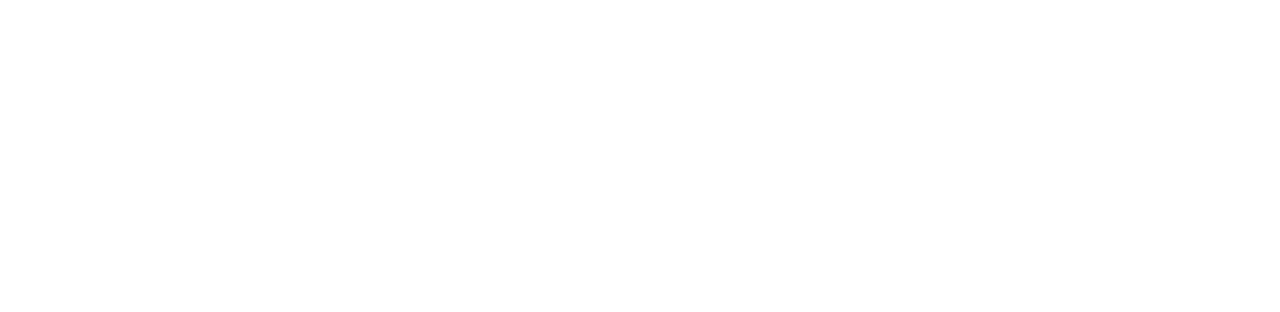
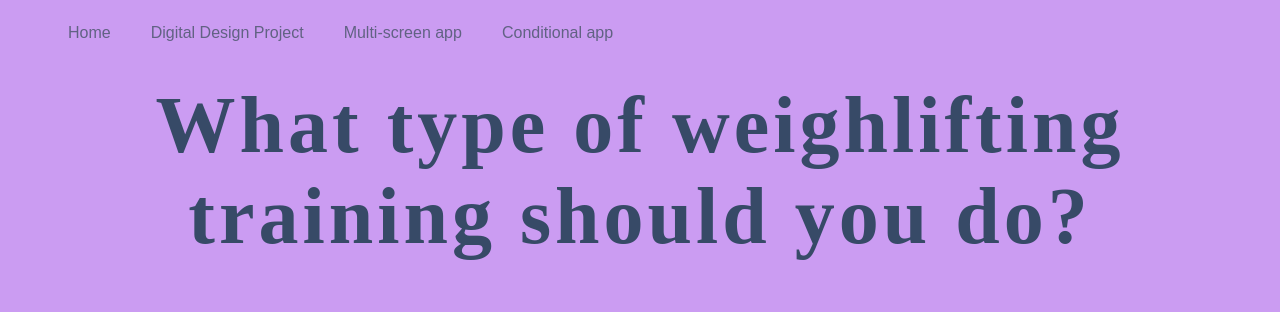
Before and after one commit to maxkval/conditionalapp, a plain HTML site: page index.html in a window 1280 px wide. Shown: the top 312 px of the page. Drawn offline with Linux system fonts and the light colour scheme; grey boxes are pictures that could not be loaded.

Commit message:
Update index.html

```diff
--- a/index.html
+++ b/index.html
@@ -1,9 +1,18 @@
 <html>
-
-
-
-
-
-
-
+  <head rel = "https://images.vexels.com/media/users/3/224226/isolated/lists/12aa6da3403a8773c0a1b27dd6a32c86-minimalistic-house-logo.png">
+         <link rel="stylesheet" href="style.css">
+    <title> Max Valencia's digital design project </title>
+  </head>
+  <body>
+    <ul>
+      <li><a href = "https://wvcs.github.io/website-maxkval/"> Home </a> </li>
+      <li><a href = "https://www.w3schools.com/"> Digital Design Project </a> </li>
+      <li><a href = "https://apstudents.collegeboard.org/"> Multi-screen app </a> </li>
+      <li><a href = "https://drive.google.com/"> Conditional app </a> </li>
+    </ul>
+    <br>
+    <center>
+    <h1> What type of weighlifting training should you do? </h1>
+    <iframe width="392" height="620" style="border: 0px;" src="https://studio.code.org/projects/applab/KgGbdmBeNXzZlsTmRsLYNWWjErap3LWeYdgCmTBrhIx/embed?nosource"></iframe>
+  </center>
 </html>
```
